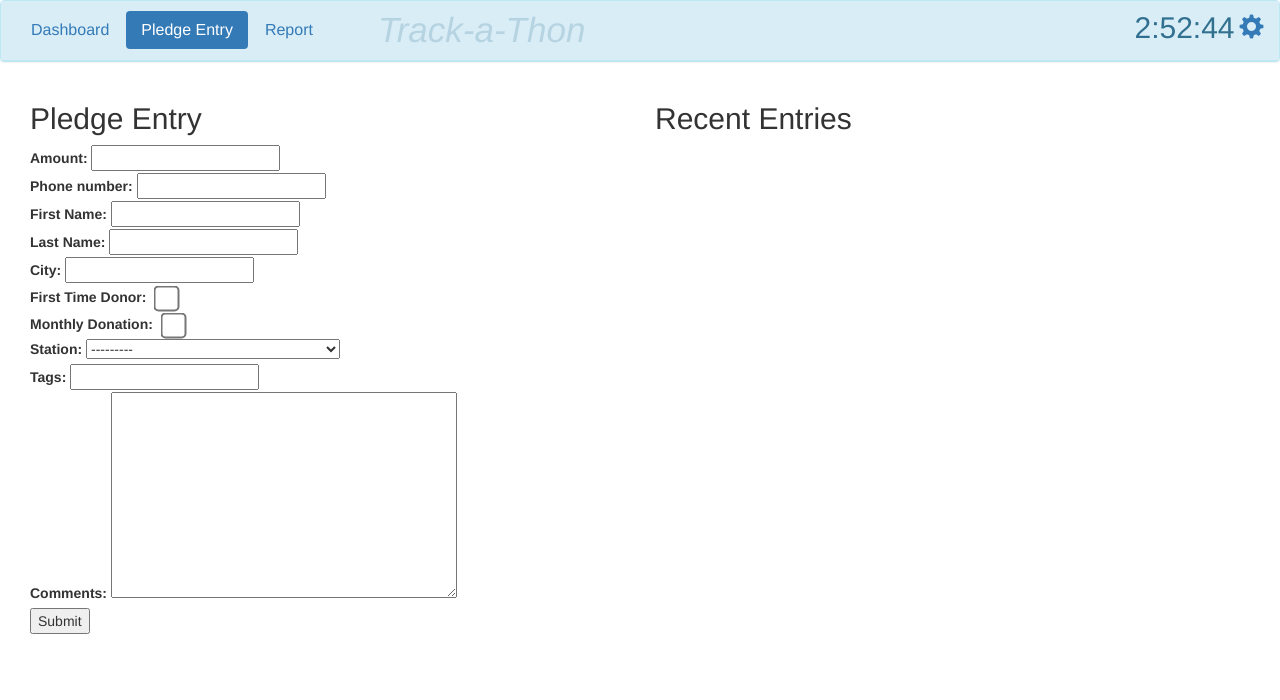
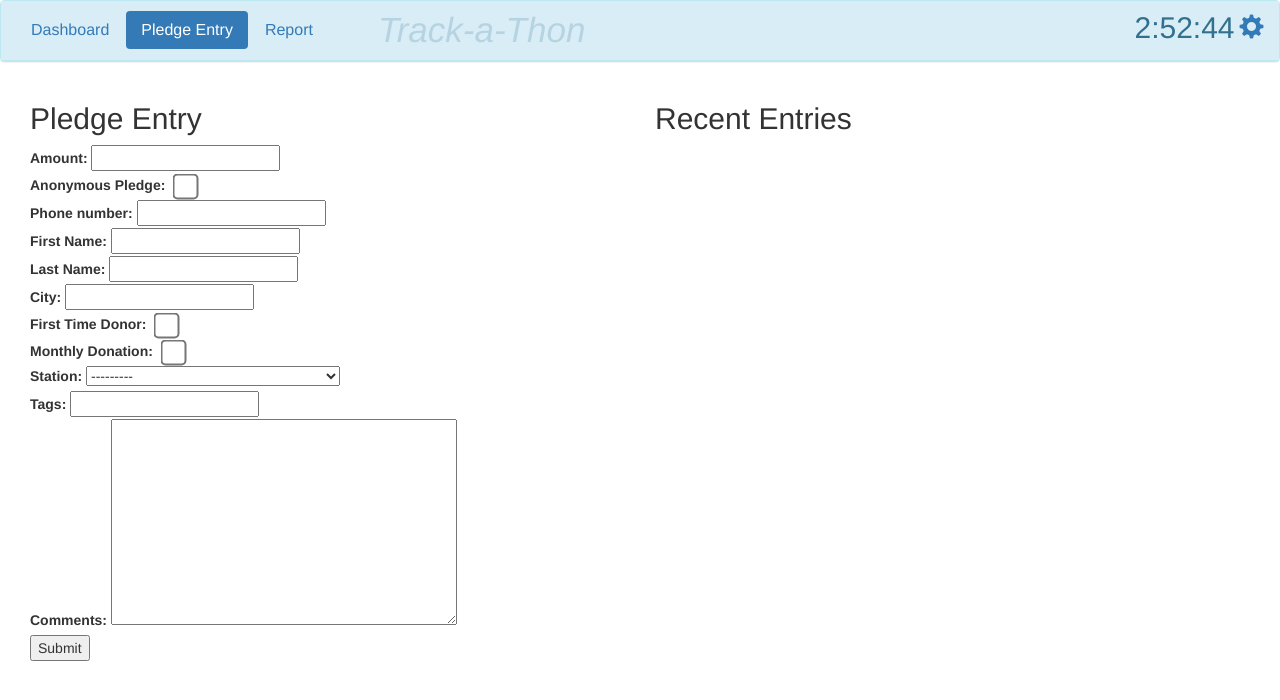
Before and after one commit to flannelbum/Trackathon, a Django app: page /pledgeEntry/ in a window 1280 px wide. Shown: the top 700 px of the page. Run offline with Django 3.2, Linux system fonts and the light colour scheme; data comes from the database, SQL or seed files in the repository; data that the repository does not hold is empty; some libraries are stand-ins or nearby versions.

Commit message:
Add anonymous pledge field

```diff
--- a/main/csvExport.py
+++ b/main/csvExport.py
@@ -26,6 +26,7 @@ def csvExport(request):
             'ID',
             'DATEADDED',
             'AMOUNT',
+            'IS_ANONYMOUS',
             'FIRSTNAME',
             'LASTNAME',
             'PHONE_NUMBER',
@@ -49,6 +50,7 @@ def csvExport(request):
                 pledge.id,
                 pledge.create_date.astimezone( pytz.timezone( settings.TIME_ZONE )).strftime("%Y/%m/%d %H:%M:%S"),
                 pledge.amount,
+                pledge.is_anonymous,
                 pledge.firstname,
                 pledge.lastname,
                 pledge.phone_number,
--- a/main/customFunctions.py
+++ b/main/customFunctions.py
@@ -28,6 +28,7 @@ def getRandomPledgeForm():
     form.firstname = entry['firstname']
     form.lastname = entry['lastname']
     form.city = entry['city']
+    form.is_anonymous = entry['is_anonymous']
     form.is_first_time_donor = entry['is_first_time_donor']
     form.is_monthly = entry['is_monthly']
     form.amount = entry['amount']
@@ -62,6 +63,7 @@ def generateRandomPledge(date, create_entry):
         'lastname': str(choice(lastnames)),
         'city': str(choice(cities)),
         'amount': randint(1,70),
+        'is_anonymous': choice([True, False]),
         'is_first_time_donor': choice([True, False]),
         'is_monthly': choice([True, False]),
         'station': choice(Station.objects.all()),
@@ -78,6 +80,7 @@ def generateRandomPledge(date, create_entry):
             lastname = entrydict['lastname'],
             city = entrydict['city'],
             amount = entrydict['amount'],
+            is_anonymous = entrydict['is_anonymous'],
             is_first_time_donor = entrydict['is_first_time_donor'],
             is_monthly = entrydict['is_monthly'],
             station = entrydict['station'],
--- a/main/forms.py
+++ b/main/forms.py
@@ -15,6 +15,11 @@ class PledgeEntryForm(forms.Form):
         label='Amount',
     )
 
+    is_anonymous = forms.BooleanField(
+        required=False,
+        widget=CheckboxInput(),
+        label='Anonymous Pledge',
+    )
 
     phone_number = forms.CharField(
         required=False,
@@ -26,7 +31,7 @@ class PledgeEntryForm(forms.Form):
 
 
     firstname = forms.CharField(
-        required=False,
+        required=True,
         max_length=35,
         widget=TextInput(
             attrs={'autocomplete':'off'}
@@ -38,7 +43,7 @@ class PledgeEntryForm(forms.Form):
 
 
     lastname = forms.CharField(
-        required=False,
+        required=True,
         max_length=35,
         widget=TextInput(
             attrs={'autocomplete':'off'}
--- a/main/models.py
+++ b/main/models.py
@@ -34,6 +34,7 @@ class Pledge(models.Model):
     amount = models.DecimalField(max_digits=9,decimal_places=2)
     firstname = models.CharField(max_length=35, default=None)
     lastname = models.CharField(max_length=35, default=None)
+    is_anonymous = models.BooleanField(default=False)
     is_first_time_donor = models.BooleanField(default=False)
     is_thanked = models.BooleanField(default=False)
     is_monthly = models.BooleanField(default=False)
--- a/main/static/main/css/main.css
+++ b/main/static/main/css/main.css
@@ -34,3 +34,16 @@
     outline-color: blue;
     outline-style: dotted;
 }
+
+.anonname {
+    opacity: 0.0;
+    -webkit-transition: all 500ms ease-in-out;
+    -moz-transition: all 500ms ease-in-out;
+    -ms-transition: all 500ms ease-in-out;
+    -o-transition: all 500ms ease-in-out;
+    transition: all 500ms ease-in-out;
+}
+
+.anonhover:hover + .anonname {
+    opacity: 1.0;
+}
--- a/main/views.py
+++ b/main/views.py
@@ -369,6 +369,7 @@ def editPledgeEntry(request):
             p.lastname = form.cleaned_data['lastname']
             p.city = form.cleaned_data['city']
             p.amount = form.cleaned_data['amount']
+            p.is_anonymous = form.cleaned_data['is_anonymous']
             p.is_first_time_donor = form.cleaned_data['is_first_time_donor']
             p.is_monthly = form.cleaned_data['is_monthly']
             p.station = form.cleaned_data['station']
@@ -389,6 +390,7 @@ def editPledgeEntry(request):
         form.fields["lastname"].initial = p.lastname
         form.fields["city"].initial = p.city
         form.fields["amount"].initial = p.amount
+        form.fields["is_anonymous"].initial = p.is_anonymous
         form.fields["is_monthly"].initial = p.is_monthly
         form.fields["is_first_time_donor"].initial = p.is_first_time_donor
         form.fields["station"].initial = p.station
@@ -432,6 +434,7 @@ def pledgeEntry(request):
             lastname=form.cleaned_data['lastname'],
             city=form.cleaned_data['city'],
             amount=form.cleaned_data['amount'],
+            is_anonymous = form.cleaned_data['is_anonymous'],
             is_first_time_donor=form.cleaned_data['is_first_time_donor'],
             is_monthly=form.cleaned_data['is_monthly'],
             station=form.cleaned_data['station'],
@@ -470,6 +473,7 @@ def pledgeEntry(request):
         form.fields["lastname"].initial = myform.lastname
         form.fields["city"].initial = myform.city
         form.fields["amount"].initial = myform.amount
+        form.fields["is_anonymous"].initial = myform.is_anonymous
         form.fields["is_first_time_donor"].initial = myform.is_first_time_donor
         form.fields["is_monthly"].initial = myform.is_monthly
         form.fields["station"].initial = myform.station
```
Also changed, not shown: main/templates/main/individual_pledge.html (+8 -1 lines).
